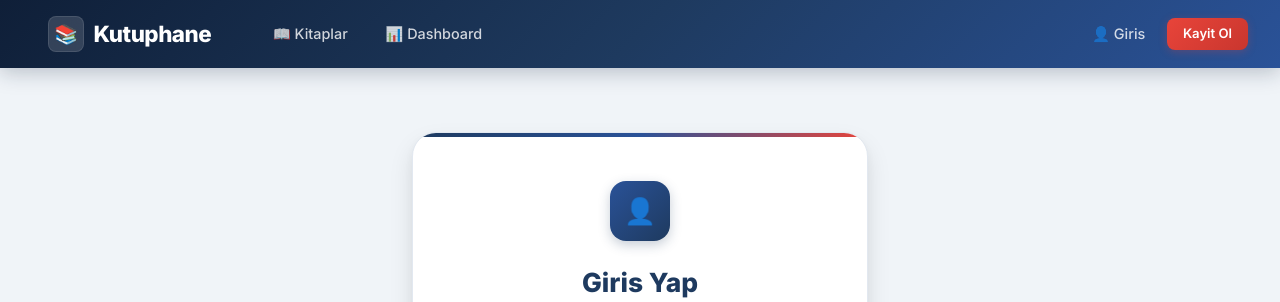
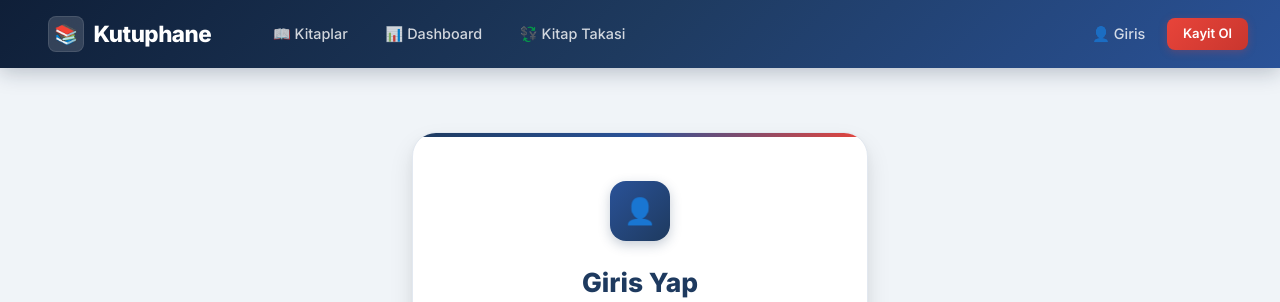
Before and after one commit to alizcn/kutuphane, a Django app: page /giris/ in a window 1280 px wide. Shown: the top 302 px of the page. Run offline with Django 5.2, Linux system fonts and the light colour scheme.

Commit message:
[Agent] navbara bir menü daha ekle basit

```diff
--- a/templates/base.html
+++ b/templates/base.html
@@ -19,6 +19,7 @@
             </a>
             <a href="{% url 'books:kitap_listesi' %}">&#128214; Kitaplar</a>
             <a href="{% url 'books:dashboard' %}">&#128202; Dashboard</a>
+            <a href="{% url 'books:profil' %}">&#128177; Kitap Takasi</a>
             {% if user.is_staff %}
             <a href="/admin/">&#9881; Yonetim</a>
             {% endif %}
```
